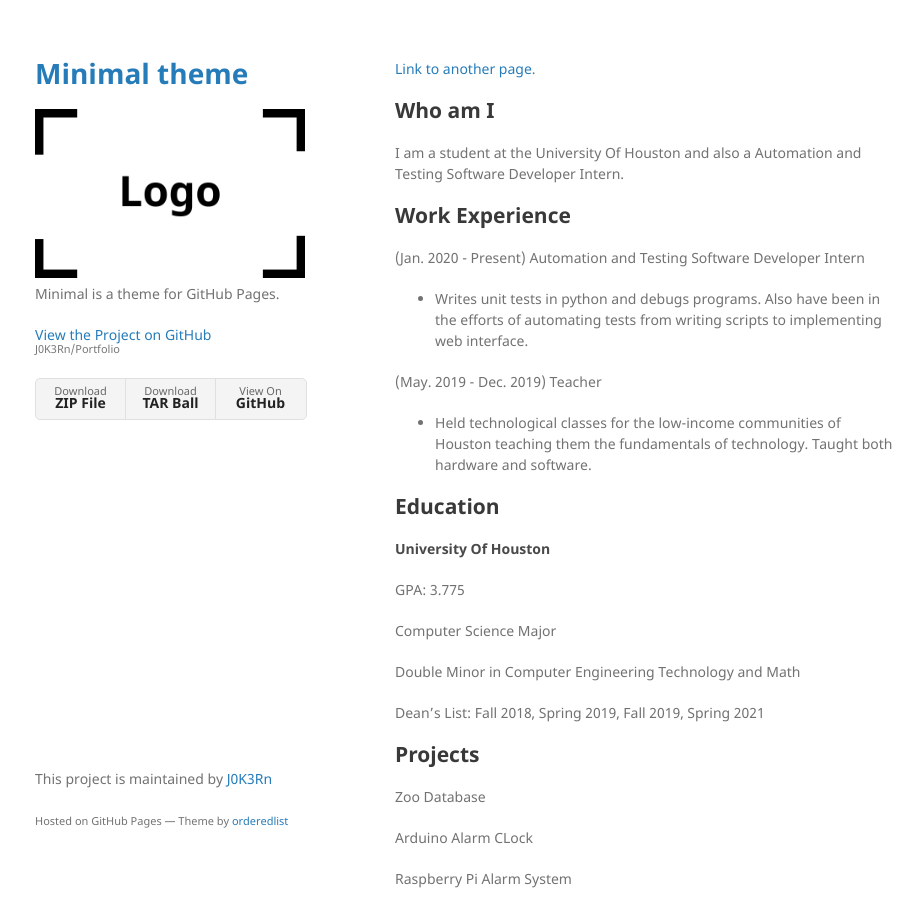
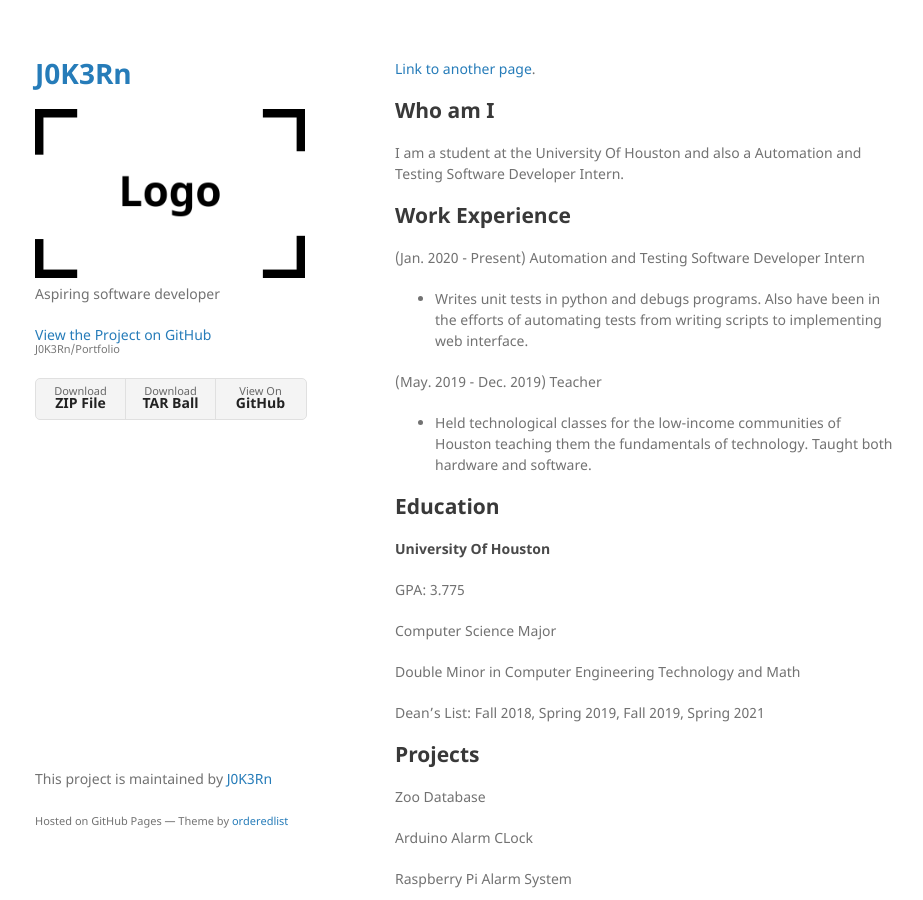
Before and after one commit to J0K3Rn/Portfolio, a Jekyll site: the page built from index.md, in a window 1280 px wide and 900 px high. Shown: the whole window, without its empty margins (175-1098 px from the left). Built offline with Jekyll 4.4.1, drawn with Linux system fonts in a browser that asks for light colours.

Commit message:
Updating text

```diff
--- a/_config.yml
+++ b/_config.yml
@@ -1,6 +1,6 @@
-title: Minimal theme
+title: J0K3Rn
 logo: /assets/img/logo.png
-description: Minimal is a theme for GitHub Pages.
+description: Aspiring software developer
 show_downloads: true
 google_analytics:
 theme: jekyll-theme-minimal
```
Also changed, not shown: README.md.
